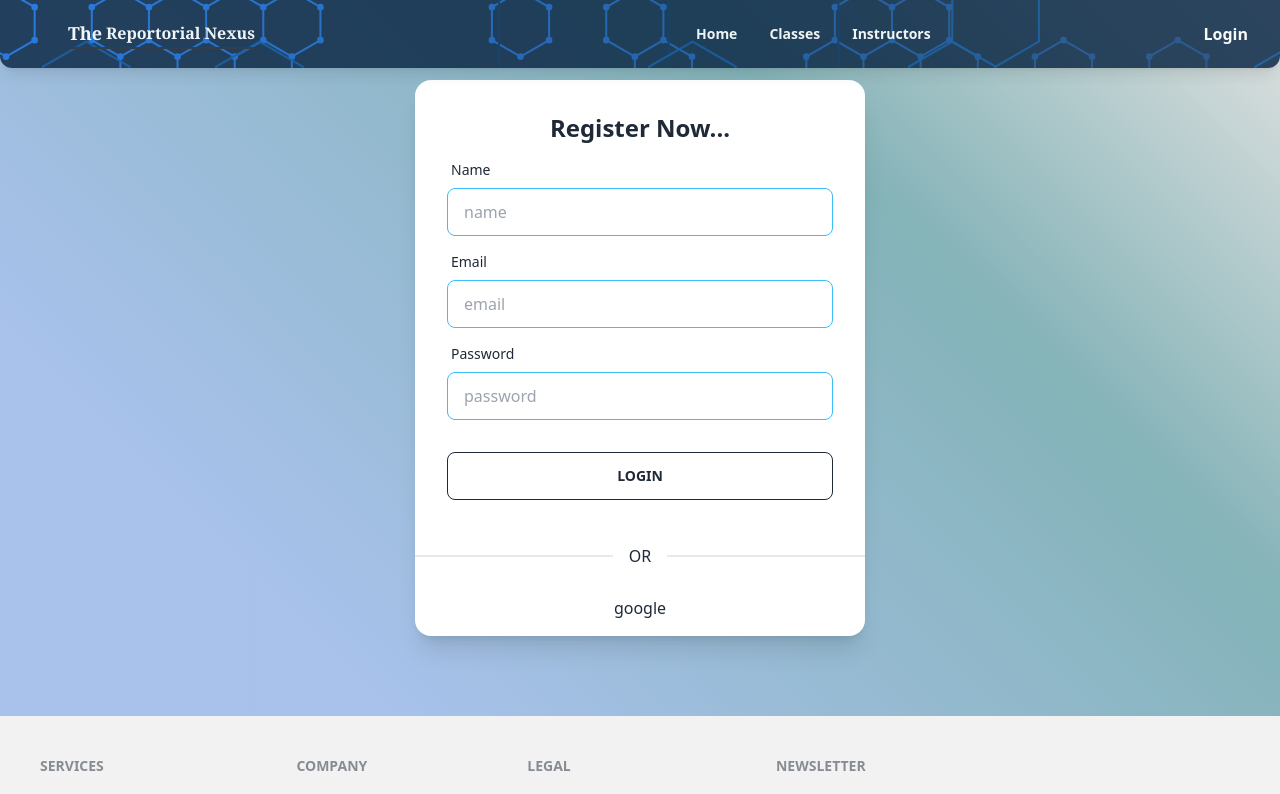
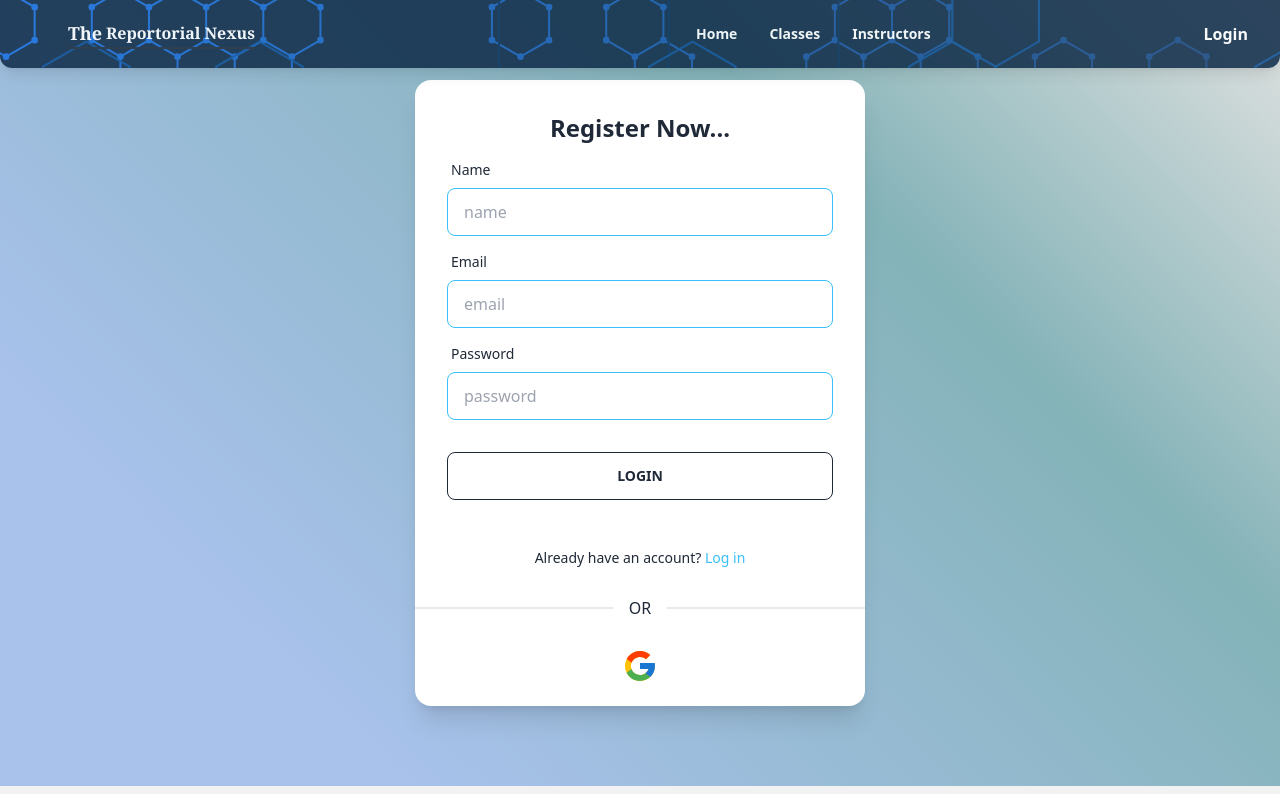
Before and after one commit to fahad09fahim/reportorial-nexus, a React (Vite) app: page /register in a window 1280 px wide. Shown: the top 794 px of the page. Built offline with nearby package versions, Linux system fonts and the light colour scheme; no server answers.

Commit message:
google login setup implemented

```diff
--- a/src/Pages/Login/Login.jsx
+++ b/src/Pages/Login/Login.jsx
@@ -1,6 +1,8 @@
 import { useContext } from "react";
 import { useForm } from "react-hook-form";
 import { AuthContext } from './../../providers/AuthProvider';
+import { Link } from 'react-router-dom';
+import SocialLogin from "../../component/SocialLogin/SocialLogin";
 
 const Login = () => {
     const {logIn}= useContext(AuthContext)
@@ -78,9 +80,10 @@ const Login = () => {
                 <button className="btn btn-outline">Login</button>
               </div>
             </form>
+            <div className="hero-content"><span className="text-xs md:text-sm font-medium ">New to Reportorial News? <Link to='/register' className="text-info">Create an account</Link></span></div>
             <div className="divider">OR</div>
             <div className="hero-content">
-              <h1>google</h1>
+              <SocialLogin/>
             </div>
           </div>
         </div>
--- a/src/Pages/Registration/Registration.jsx
+++ b/src/Pages/Registration/Registration.jsx
@@ -1,6 +1,8 @@
 import { useContext } from "react";
 import { useForm } from "react-hook-form";
 import { AuthContext } from './../../providers/AuthProvider';
+import { Link } from "react-router-dom";
+import SocialLogin from "../../component/SocialLogin/SocialLogin";
 
 const Registration = () => {
     const {createUser} = useContext(AuthContext)
@@ -103,9 +105,10 @@ const Registration = () => {
               <button className="btn btn-outline">Login</button>
             </div>
           </form>
+          <div className="hero-content"><span className="text-xs md:text-sm font-medium ">Already have an account? <Link to='/login' className="text-info">Log in</Link></span></div>
           <div className="divider">OR</div>
           <div className="hero-content">
-            <h1>google</h1>
+           <SocialLogin/>
           </div>
         </div>
       </div>
--- /dev/null
+++ b/src/component/SocialLogin/SocialLogin.jsx
@@ -0,0 +1,29 @@
+import { useContext } from "react";
+import { AuthContext } from "../../providers/AuthProvider";
+import { FcGoogle } from "react-icons/fc";
+
+
+
+const SocialLogin = () => {
+    const {signInWithGoogle}= useContext(AuthContext)
+    const handleGoogle=()=>{
+
+        signInWithGoogle()
+        .then(res=>{
+            const user = res.user;
+console.log(user)
+        })
+    }
+    // ----------------------------------------------
+
+
+    // ----------------------------------------------
+    return (
+           <div>
+             <button onClick={handleGoogle}> <FcGoogle className="h-9 w-9"/></button>
+
+           </div>
+    );
+};
+
+export default SocialLogin;
--- a/src/providers/AuthProvider.jsx
+++ b/src/providers/AuthProvider.jsx
@@ -1,5 +1,5 @@
 import {  createContext, useEffect, useState } from "react";
-import { createUserWithEmailAndPassword, getAuth, onAuthStateChanged, signInWithEmailAndPassword } from "firebase/auth";
+import {   GoogleAuthProvider, createUserWithEmailAndPassword, getAuth, onAuthStateChanged, signInWithEmailAndPassword, signInWithPopup } from "firebase/auth";
 import app from "../firebase/firebase.config";
 
 
@@ -10,6 +10,8 @@ const auth = getAuth(app)
 const AuthProvider = ({children}) => {
     const [user,setUser]= useState(null)
     const [loading, setLoading] = useState(true)
+    const googleProvider = new GoogleAuthProvider()
+
 //  create user with email and password using firebase
    const createUser = (email, password)=>{
     setLoading(true)
@@ -19,6 +21,13 @@ const AuthProvider = ({children}) => {
    setLoading(true)
    return signInWithEmailAndPassword(auth, email, password)
    }
+//------------------google authentication---------
+const signInWithGoogle = ()=>{
+    setLoading(true)
+    return signInWithPopup(auth,googleProvider)
+}
+
+
    useEffect(()=>{
 const unsubscribe= onAuthStateChanged(auth, currentUser=>{
     setUser(currentUser);
@@ -32,7 +41,9 @@ return ()=>{
 user,
 loading,
 createUser,
-logIn
+logIn,
+signInWithGoogle,
+
     }
     return (
         <AuthContext.Provider value={authInfo}>{children}</AuthContext.Provider>
```
Also changed, not shown: 1 other file (tests, documents, lock files or other folders).
